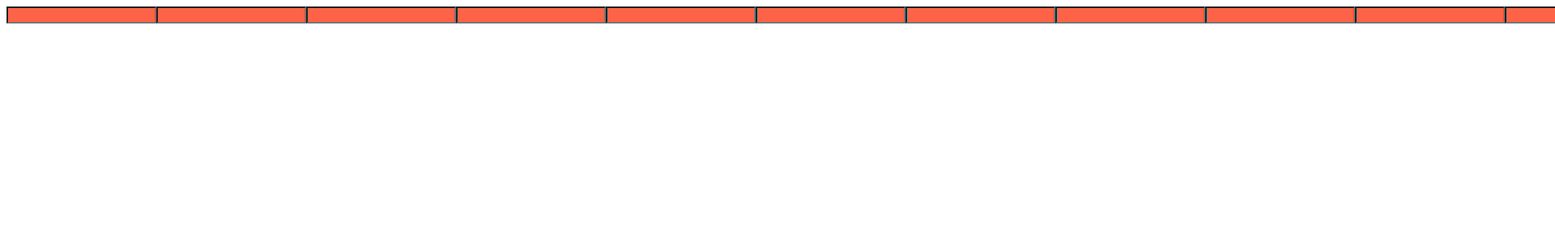
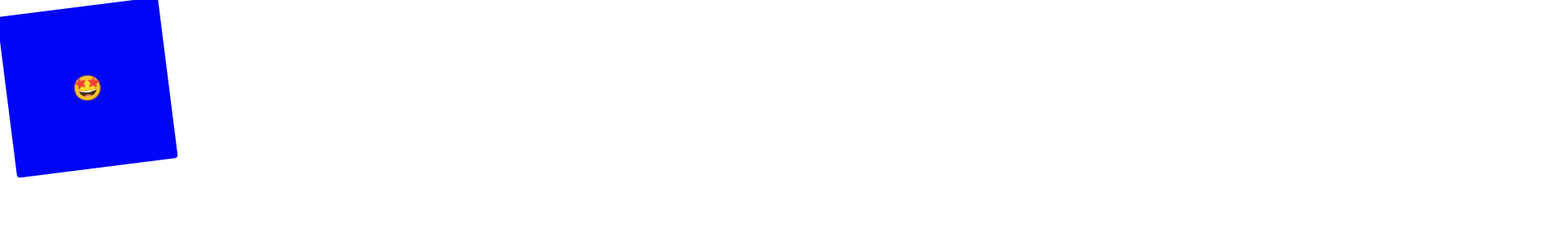
Before and after one commit to Novelier-Webbelier/react-master-class, a React (Create React App) app: page / in a window 1280 px wide. Shown: the top 300 px of the page at 81% size, 1920 px wide, since content can reach past the window. Built offline with nearby package versions, Linux system fonts and the light colour scheme.

Commit message:
2.4 Animations and Pseudo Selectors

```diff
--- a/src/App.js
+++ b/src/App.js
@@ -1,35 +1,59 @@
 import React from "react";
-import styled from "styled-components";
+import styled, { keyframes } from "styled-components";
 
-const Father = styled.div`
+const Wrapper = styled.div`
   display: flex;
 `;
-const Input = styled.input.attrs({
-	required: true
-})`
+
+const rotateAnimation = keyframes`
+  0% {
+    transform: rotate(0deg);
+    border-radius: 0px;
+    background-color: red;
+  }
+
+  50%{
+    transform: rotate(180deg);
+    border-radius: 100px;
+    background-color: green;
+  }
+
+  100% {
+    transform: rotate(360deg);
+    border-radius: 0px;
+    background-color: blue;
+  }
+`;
+
+const Box = styled.div`
+  height: 200px;
+  width: 200px;
   background-color: tomato;
+  display: flex;
+  align-items: center;
+  justify-content: center;
+  animation: ${rotateAnimation} 1s linear infinite;
+
+  span {
+    font-size: 30px;
+
+    &:hover {
+      font-size: 10px;
+    }
+
+    &:active {
+      opacity: 0;
+    }
+  }
 `;
 
 function App() {
 	return (
-		<Father as="header">
-			<Input />
-			<Input />
-			<Input />
-			<Input />
-			<Input />
-			<Input />
-			<Input />
-			<Input />
-			<Input />
-			<Input />
-			<Input />
-			<Input />
-			<Input />
-			<Input />
-			<Input />
-			<Input />
-		</Father>
+		<Wrapper>
+			<Box>
+				<span>🤩</span>
+			</Box>
+		</Wrapper>
 	);
 }
 
```
